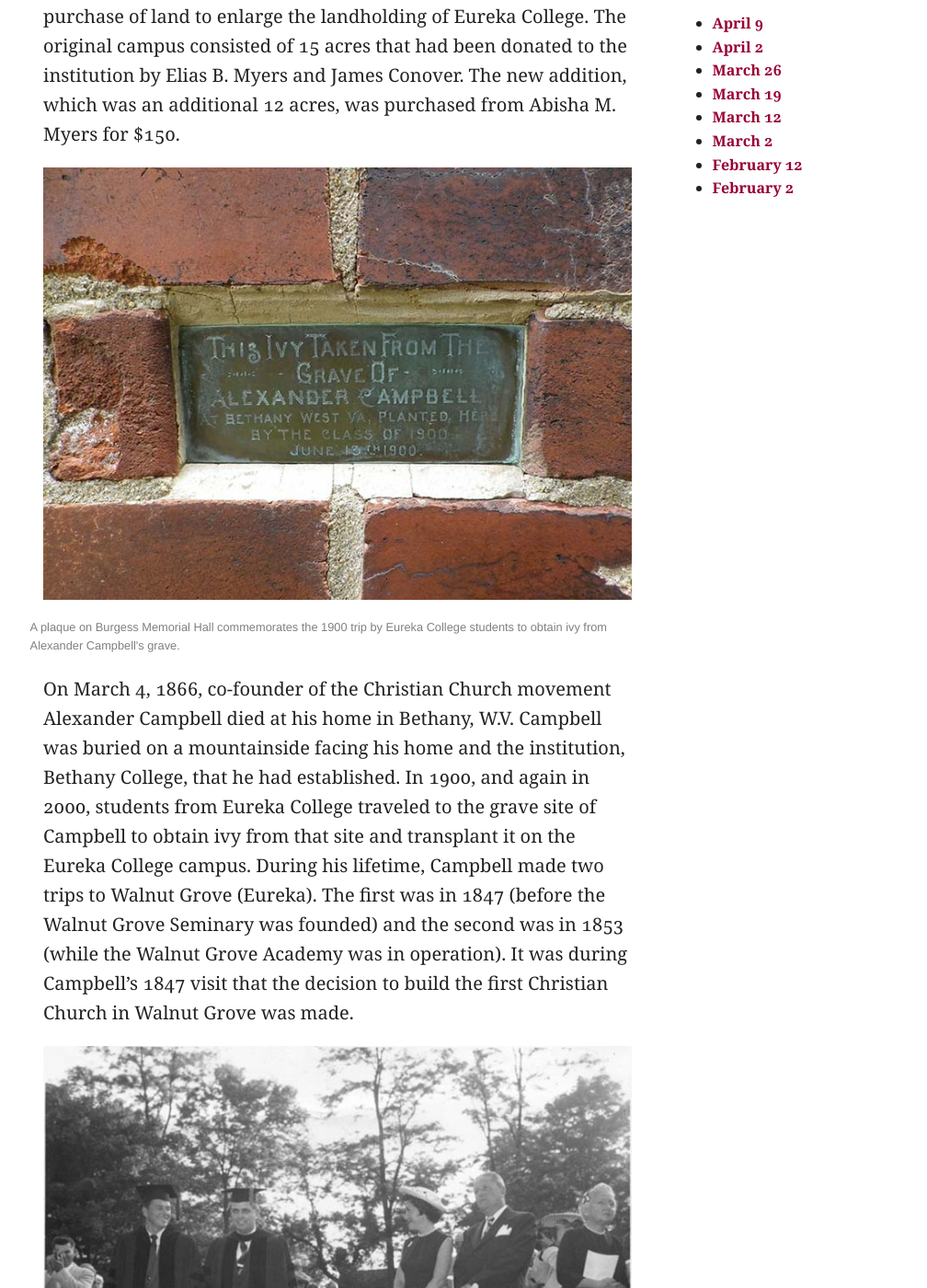
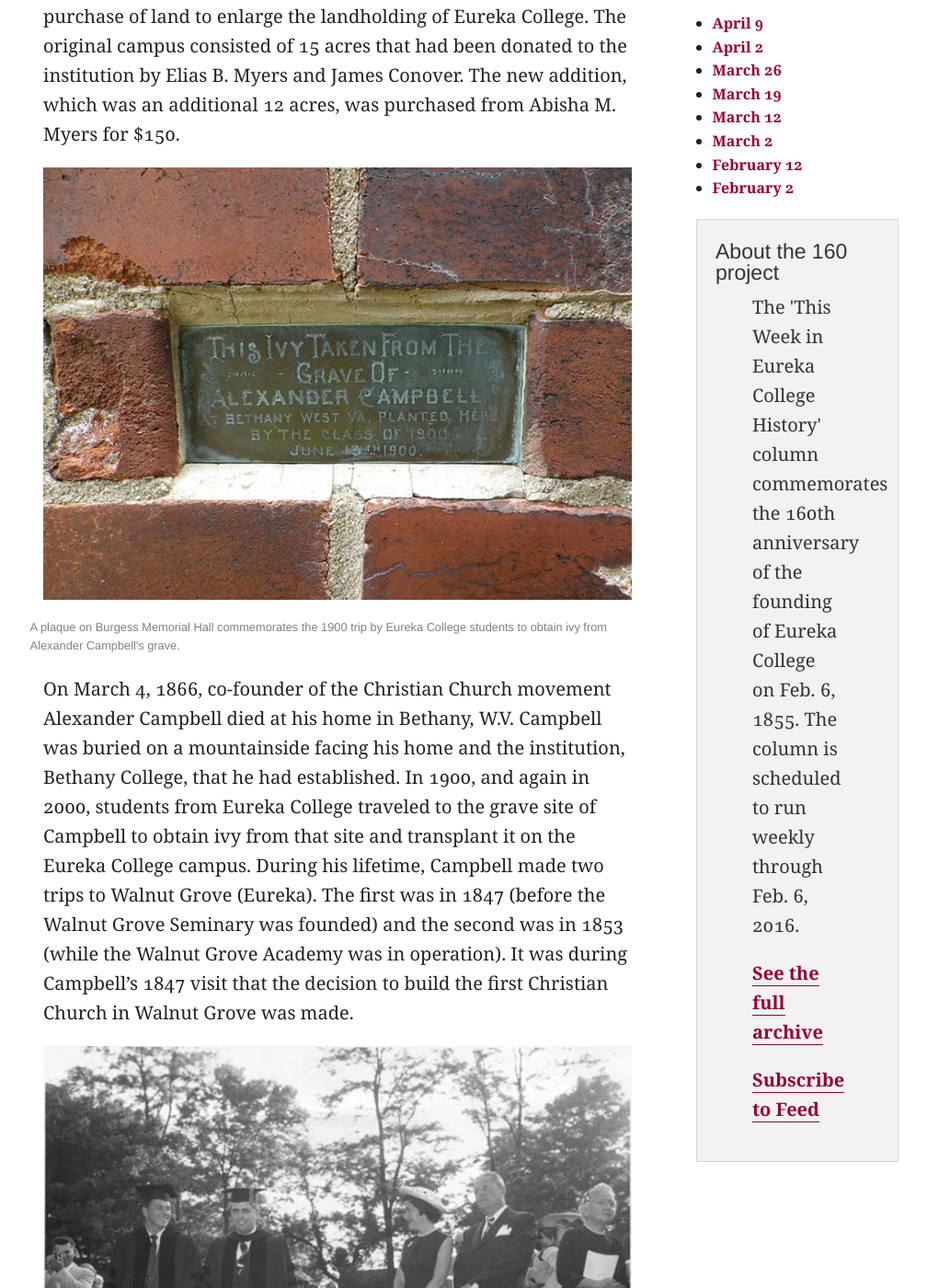
Before and after one commit to dwysefisher/160-blog, a Jekyll site: the page built from _posts/2015-02-26-feb-26.markdown, in a window 1280 px wide and 1400 px high, scrolled down 874 px. Shown: the whole window at 92% size, without its empty margins (148-1156 px from the left). Built offline with Jekyll 4.4.1, drawn with Linux system fonts in a browser that asks for light colours; nearby versions of some CDN libraries; library files that are not in the unit come from our copies; Markdown is read by kramdown in place of the engine named in the settings.

Commit message:
added sidebar to posts

```diff
--- a/_layouts/post.html
+++ b/_layouts/post.html
@@ -21,5 +21,14 @@ layout: default
        <li><a href="{{ site.baseurl }}/{{ post.url }}">{{ post.title }}</a></li>
      {% endfor %}
      </ul>
+
+     <div class="panel">
+      <section class="small">
+       <h4>About the 160 project</h4>
+       <p>The 'This Week in Eureka College History' column commemorates the 160th anniversary of the founding of Eureka College on Feb. 6, 1855. The column is scheduled to run weekly through Feb. 6, 2016.</p>
+       <p><a href="/160/blog/archive.html">See the full archive</a></p>
+      <p><a href="/160/feed.xml">Subscribe to Feed</a></p>
+      </section>
+     </div>
     </aside><!-- end sidebar -->
 </div><!-- close row -->
```
